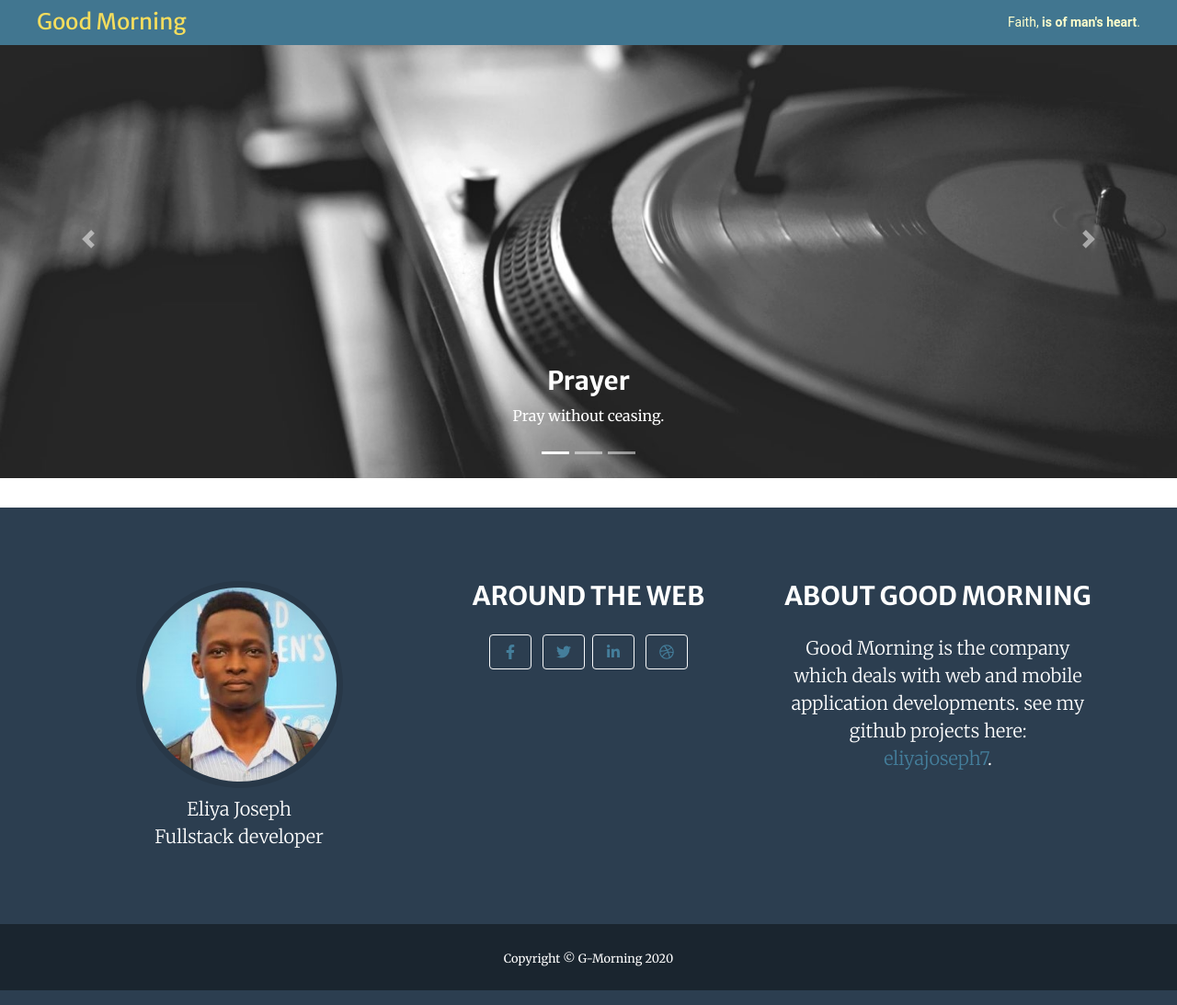
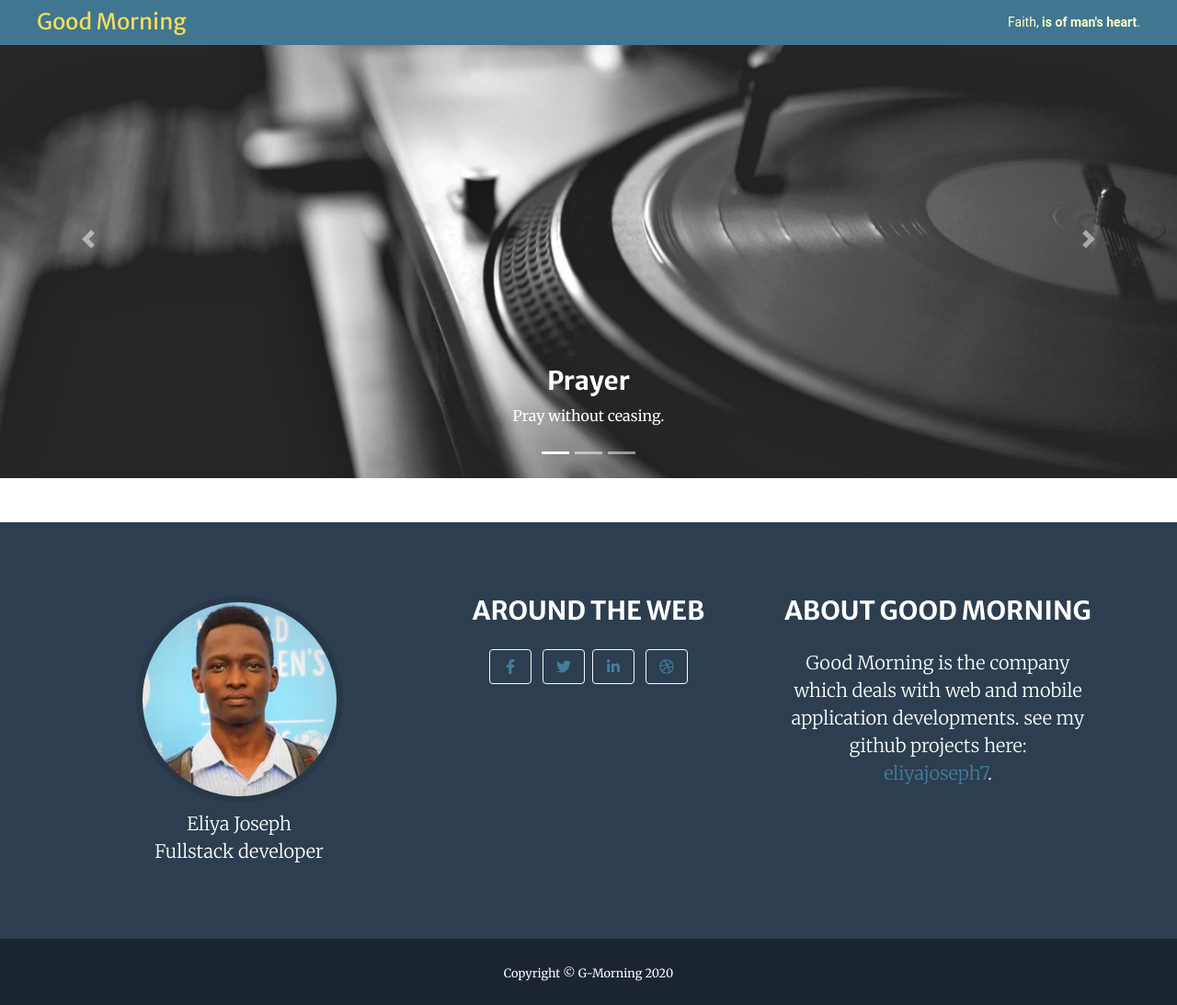
Before and after one commit to eliyajoseph7/My_blog_app, a Django app: page /test in a window 1280 px wide. Shown: the whole page at 92% size. Run offline with Django 3.2, Linux system fonts and the light colour scheme; data that the repository does not hold is empty; some libraries are stand-ins or nearby versions.

Commit message:
margin top added

```diff
--- a/music/templates/indexComponents/footer.html
+++ b/music/templates/indexComponents/footer.html
@@ -1,5 +1,5 @@
 {% load static %}
-<footer class="footer text-center">
+<footer class="footer text-center mt-3">
     <div class="container">
         <div class="row">
             <!-- Footer Location-->
```
